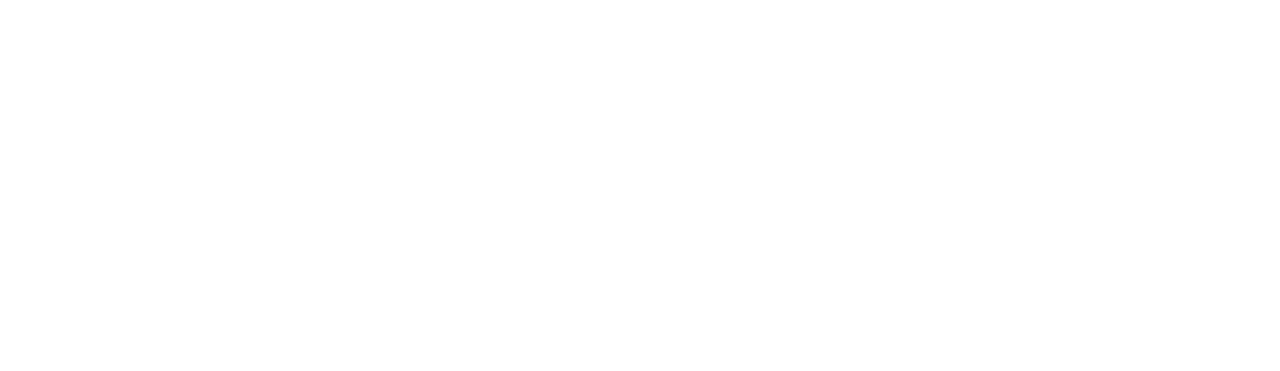
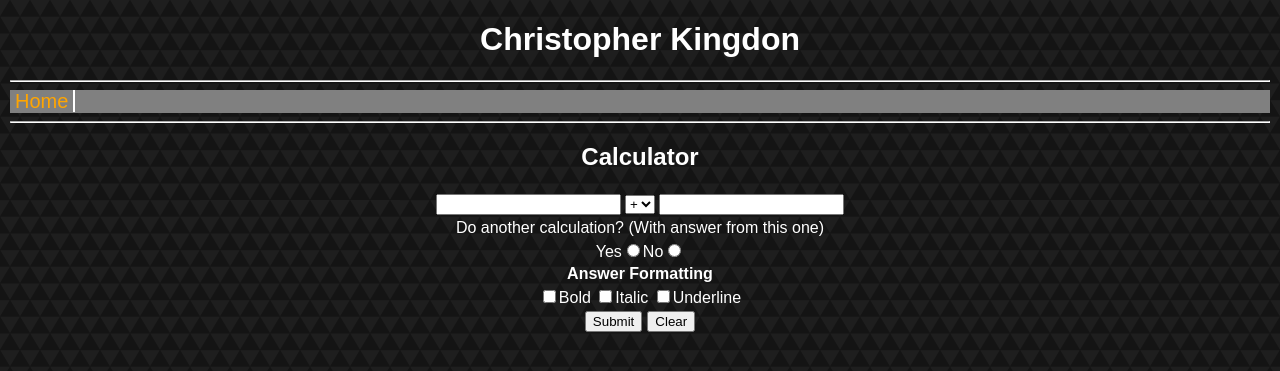
Before and after one commit to ckchessmaster/cop4813InternetProgramming, a PHP site: page /assign2/index.html in a window 1280 px wide. Before the commit the part shown is empty. Shown: the top 371 px of the page. Run offline with PHP 8.4, Linux system fonts and the light colour scheme.

Commit message:
created html for assignment 2

```diff
--- a/assign1/index.html
+++ b/assign1/index.html
@@ -7,9 +7,7 @@
 <body class="assign1">
   <h1 class="center">Christopher Kingdon</h1>
   <hr />
-    <div class="menu">
-    <a href="../index.html">Home</a>
-    </div>
+  <div class="menu"><a href="../index.html">Home</a></div>
   <hr />
   <img src="../content/images/profilePic.jpg" alt="Christopher Kingdon" style="height:200px; width:200px; float:left; padding-right:20px;" />
   <div class="main">
--- a/assign2/index.html
+++ b/assign2/index.html
@@ -0,0 +1,56 @@
+<!DOCTYPE html>
+<html>
+<head>
+  <title>Form</title>
+  <link href="../styles.css" type="text/css" rel="stylesheet" />
+  <script>
+    function calculate {
+      return 0;
+    }
+  </script>
+</head>
+<body>
+  <h1 class="center">Christopher Kingdon</h1>
+  <hr />
+  <div class="menu"><a href="../index.html">Home</a></div>
+  <hr />
+  <div class="center">
+    <h2>Calculator</h2>
+    <form class="form">
+      <table class="center">
+        <tr>
+          <td><input type="text" name="val1" style="text-align:right;"/></td>
+          <td style="text-align:center;">
+            <select id="functions">
+              <option value="add">+</option>
+              <option value="subtract">-</option>
+              <option value="multiply">*</option>
+              <option value="divide">/</option>
+            </select>
+          </td>
+          <td><input type="text" name="val2" /></td>
+        </tr>
+        <tr>
+          <td colspan="3" style="text-align:center;">Do another calculation? (With answer from this one)</td>
+        </tr>
+        <tr>
+          <td colspan="3" style="text-align:center;">Yes<input type="radio" name="persist" value="true" />No<input type="radio" name="persist" value="false" /></td>
+        </tr>
+        <tr>
+          <th colspan="3" style="text-align:center;">Answer Formatting</th>
+        </tr>
+        <tr>
+          <td colspan="3" style="text-align:center;">
+            <input type="checkbox" name="formatting" value="bold"/>Bold
+            <input type="checkbox" name="formatting" value="italic"/>Italic
+            <input type="checkbox" name="formatting" value="underline"/>Underline
+          </td>
+        </tr>
+        <tr>
+          <td colspan="3" style="text-align:center;"><input type="submit" name="submit" onclick="calculate()" style="margin-right:5px;"/><input type="submit" name="reset" value="Clear" /></td>
+        </tr>
+      </table>
+    </form>
+  </div>
+</body>
+</html>
--- a/styles.css
+++ b/styles.css
@@ -64,7 +64,7 @@
   margin-right: auto;
 }
 
-.assign1 table, th, td, th {
+.assign1 table, .assign1 th, .assign1 td, .assign1 th {
   border: 1px solid;
   padding: 10px;
 }
@@ -73,3 +73,13 @@
   float:left;
   width:65%;
 }
+
+.form table {
+  text-align: left;
+  border-style: none;
+  padding-bottom: 10px;
+}
+
+input {
+
+}
```
Also changed, not shown: index.html (+12 -1 lines).
